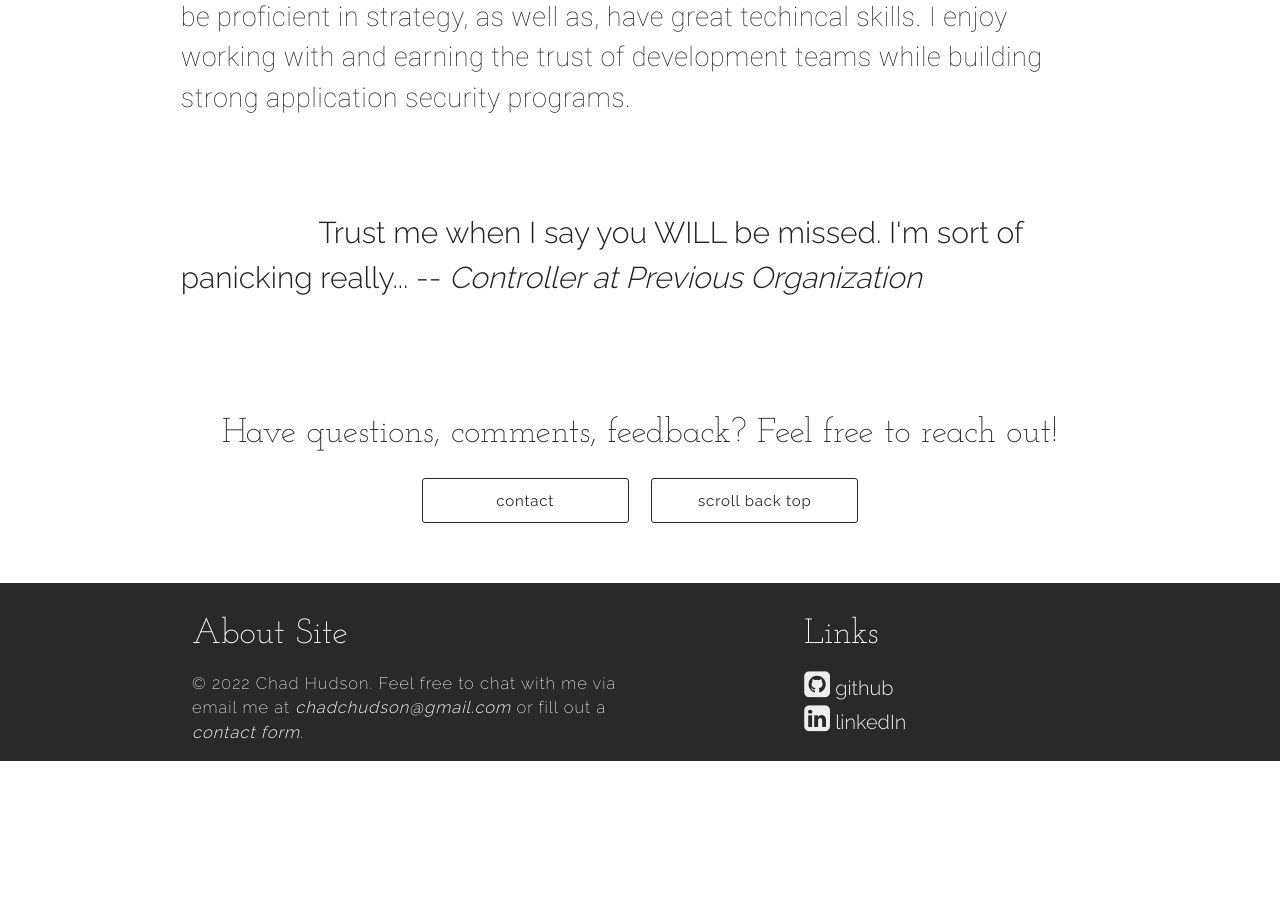
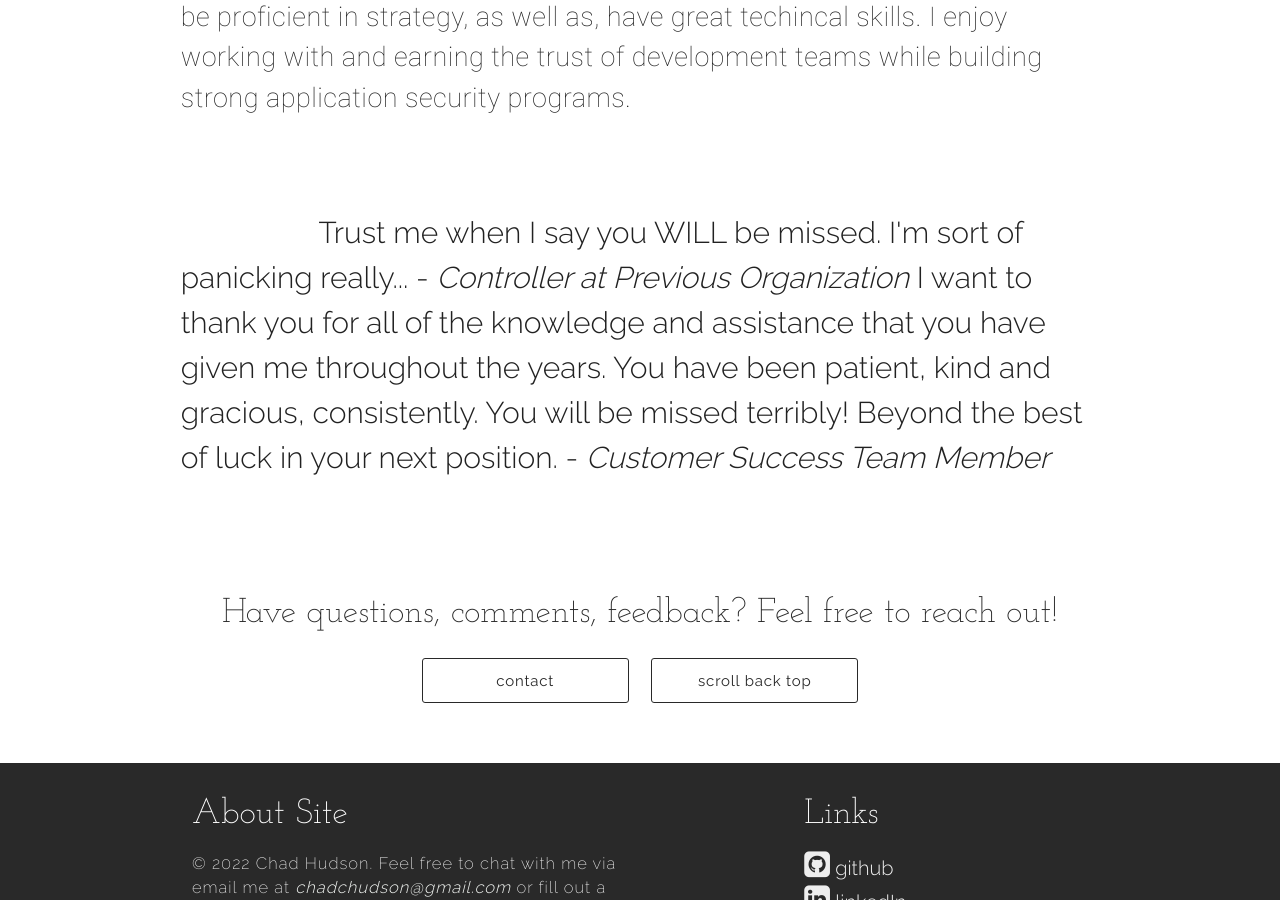
Before and after one commit to chadchudson/chadchudson.github.io, a Jekyll site: the page built from projects/index.html, in a window 1280 px wide and 900 px high, scrolled down 935 px. Built offline with Jekyll 4.4.1, drawn with Linux system fonts in a browser that asks for light colours; nearby versions of some CDN libraries; before the commit the page ends 1716 px from its top, so only the background shows below that.

Commit message:
added quote

```diff
--- a/projects.html
+++ b/projects.html
@@ -31,6 +31,8 @@ author: Pele
       <p>
         <quote>Trust me when I say you WILL be missed. I'm sort of panicking really...</quote>
         -- <cite>Controller at Previous Organization</cite>
+        <quote>I want to thank you for all of the knowledge and assistance that you have given me throughout the years. You have been patient, kind and gracious, consistently. You will be missed terribly! Beyond the best of luck in your next position.</quote>
+        - <cite>Customer Success Team Member</cite>
       </p>
     </div>
   </div>
--- a/projects/index.html
+++ b/projects/index.html
@@ -30,7 +30,9 @@ author: Pele
     <div class="quotes">
       <p>
         <quote>Trust me when I say you WILL be missed. I'm sort of panicking really...</quote>
-        -- <cite>Controller at Previous Organization</cite>
+        - <cite>Controller at Previous Organization</cite>
+        <quote>I want to thank you for all of the knowledge and assistance that you have given me throughout the years. You have been patient, kind and gracious, consistently. You will be missed terribly! Beyond the best of luck in your next position.</quote>
+        - <cite>Customer Success Team Member</cite>
       </p>
     </div>
   </div>
```
